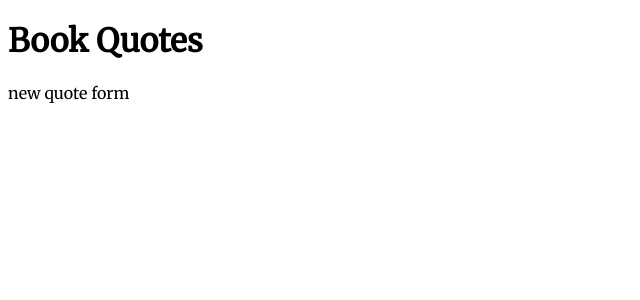
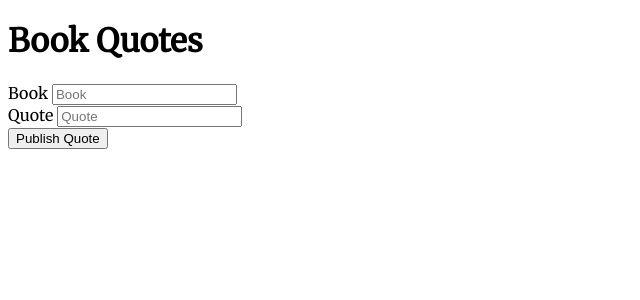
Before and after one commit to AdamAllsebrook/book-quotes-django, a Django app: page / in a window 1280 px wide. Shown: the top 300 px of the page, without its empty margins (0-640 px from the left). Run offline with Django 4.2, Linux system fonts and the light colour scheme; data that the repository does not hold is empty; some libraries are stand-ins or nearby versions.

Commit message:
Publish quotes

```diff
--- a/book_quotes_django/settings.py
+++ b/book_quotes_django/settings.py
@@ -10,7 +10,6 @@
 https://docs.djangoproject.com/en/4.2/ref/settings/
 """
 
-import os
 from pathlib import Path
 
 # Build paths inside the project like this: BASE_DIR / 'subdir'.
@@ -33,6 +32,7 @@
 
 INSTALLED_APPS = [
     'quotes.apps.QuotesConfig',
+    'django_htmx',
     'django.contrib.admin',
     'django.contrib.auth',
     'django.contrib.contenttypes',
@@ -42,6 +42,7 @@
 ]
 
 MIDDLEWARE = [
+    'django_htmx.middleware.HtmxMiddleware',
     'django.middleware.security.SecurityMiddleware',
     'django.contrib.sessions.middleware.SessionMiddleware',
     'django.middleware.common.CommonMiddleware',
--- /dev/null
+++ b/quotes/forms.py
@@ -0,0 +1,9 @@
+from django import forms
+
+from .models import Quote
+
+
+class QuoteForm(forms.ModelForm):
+    class Meta:
+        model = Quote
+        fields = ['book', 'text']
--- a/quotes/templates/quotes/_new_quote.html
+++ b/quotes/templates/quotes/_new_quote.html
@@ -1 +1,13 @@
-<p>new quote form</p>
+<form class="space-y-5 flex flex-col border-y-2 p-4" hx-post="{% url 'add_quote' %}" hx-target="#quotes-feed" hx-swap="afterbegin" method="POST">
+    {% csrf_token %}
+    <div class="flex flex-col">
+        <label for="book">Book</label>
+        <input type="text" name="book" placeholder="Book">
+    </div>
+    <div class="flex flex-col">
+        <label for="text">Quote</label>
+        <input type="text" name="text" placeholder="Quote">
+    </div>
+    <!-- {{ form }} -->
+    <button type="submit">Publish Quote</button>
+</form>
--- a/quotes/templates/quotes/index.html
+++ b/quotes/templates/quotes/index.html
@@ -1,3 +1,4 @@
+{% load django_htmx %}
 <!DOCTYPE html>
 <html lang="en">
 <head>
@@ -7,7 +8,8 @@
     <link rel="preconnect" href="https://fonts.googleapis.com">
     <link rel="preconnect" href="https://fonts.gstatic.com" crossorigin>
     <link href="https://fonts.googleapis.com/css2?family=Merriweather&display=swap" rel="stylesheet">
-    <!-- <script src="https://unpkg.com/htmx.org@1.9.2" integrity="sha384-L6OqL9pRWyyFU3+/bjdSri+iIphTN/bvYyM37tICVyOJkWZLpP2vGn6VUEXgzg6h" crossorigin="anonymous"></script> -->
+    <script src="https://unpkg.com/htmx.org@1.9.2" integrity="sha384-L6OqL9pRWyyFU3+/bjdSri+iIphTN/bvYyM37tICVyOJkWZLpP2vGn6VUEXgzg6h" crossorigin="anonymous"></script>
+    {% django_htmx_script %}
 </head>
 <body class="flex" style="font-family: 'Merriweather', serif;">
     <main class="max-w-[70ch] min-w-full lg:min-w-[70ch] mx-auto flex flex-col border-x-2">
--- a/quotes/urls.py
+++ b/quotes/urls.py
@@ -4,4 +4,5 @@
 
 urlpatterns = [
     path("", views.index, name="index"),
+    path("add-quote/", views.add_quote, name="add_quote"),
 ]
--- a/quotes/views.py
+++ b/quotes/views.py
@@ -1,8 +1,19 @@
 from django.shortcuts import render
 
 from .models import Quote
+from .forms import QuoteForm
 
 
 def index(request):
     quotes = Quote.objects.order_by('-created_at')
-    return render(request, 'quotes/index.html', {'quotes': quotes})
+    form = QuoteForm()
+    return render(request, 'quotes/index.html', {'quotes': quotes, 'form': form})
+
+
+def add_quote(request):
+    if request.method == 'POST':
+        form = QuoteForm(request.POST)
+
+        if form.is_valid():
+            quote = form.save()
+            return render(request, 'quotes/_quote.html', {'quote': quote})
```
